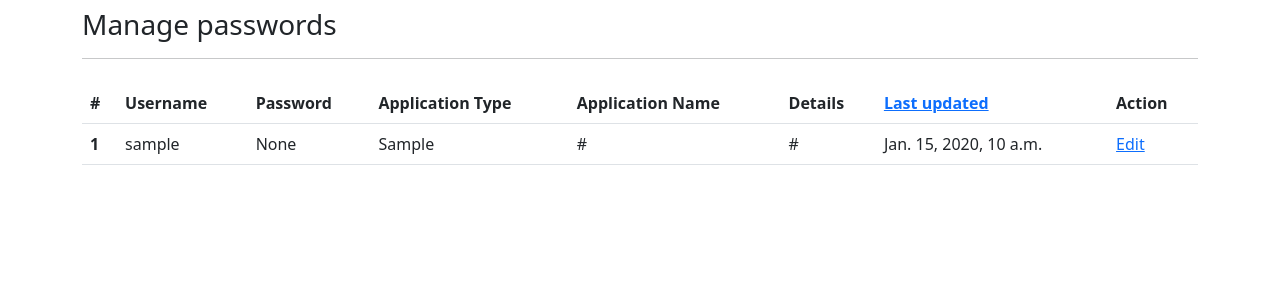
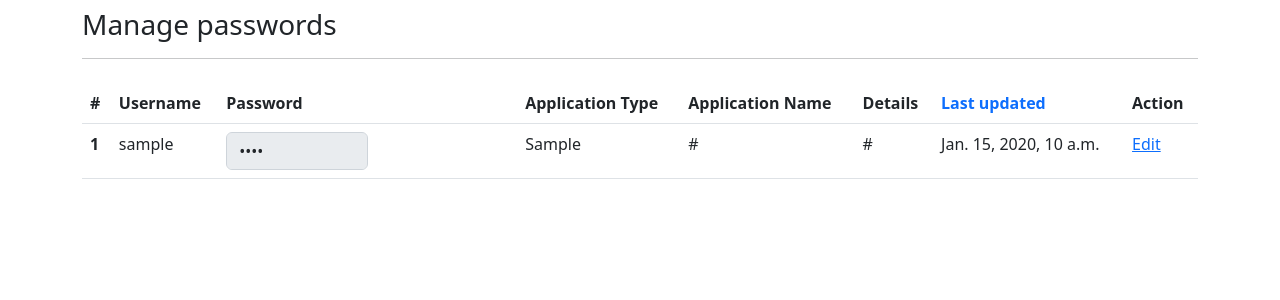
Before and after one commit to Mueem-Nahid/password-manager-django, a Django app: page /manage-passwords/ in a window 1280 px wide. Shown: the part 86-386 px from the top of the page. Run offline with Django 4.2, Linux system fonts and the light colour scheme; a user stored in the database is signed in; tables that the repository leaves empty hold one stand-in row (values such as "Sample post").

Commit message:
# Info - password type

```diff
--- a/home/templates/pages/manage-passwords.html
+++ b/home/templates/pages/manage-passwords.html
@@ -21,7 +21,7 @@
                         <th scope="col">Application Type</th>
                         <th scope="col">Application Name</th>
                         <th scope="col">Details</th>
-                        <th scope="col"><a
+                        <th scope="col"><a style="text-decoration: none;"
                                 href="{% url 'manage-passwords' %}?sort_order={% if sort_order|default:"desc" == "desc" %}asc{% else %}desc{% endif %}">
                             Last updated</a>
                         </th>
@@ -33,7 +33,9 @@
                         <tr>
                             <th scope="row">{{ forloop.counter }}</th>
                             <td>{{ password.username }}</td>
-                            <td>{{ password.password|decrypt_template_tag }}</td>
+                            <td>
+                                <input class="form-control w-50" type="password" value="{{ password.password|decrypt_template_tag }}" disabled readonly/>
+                            </td>
                             <td>{{ password.application_type }}</td>
                             <td>
                                 {% if password.website_name %}
```
